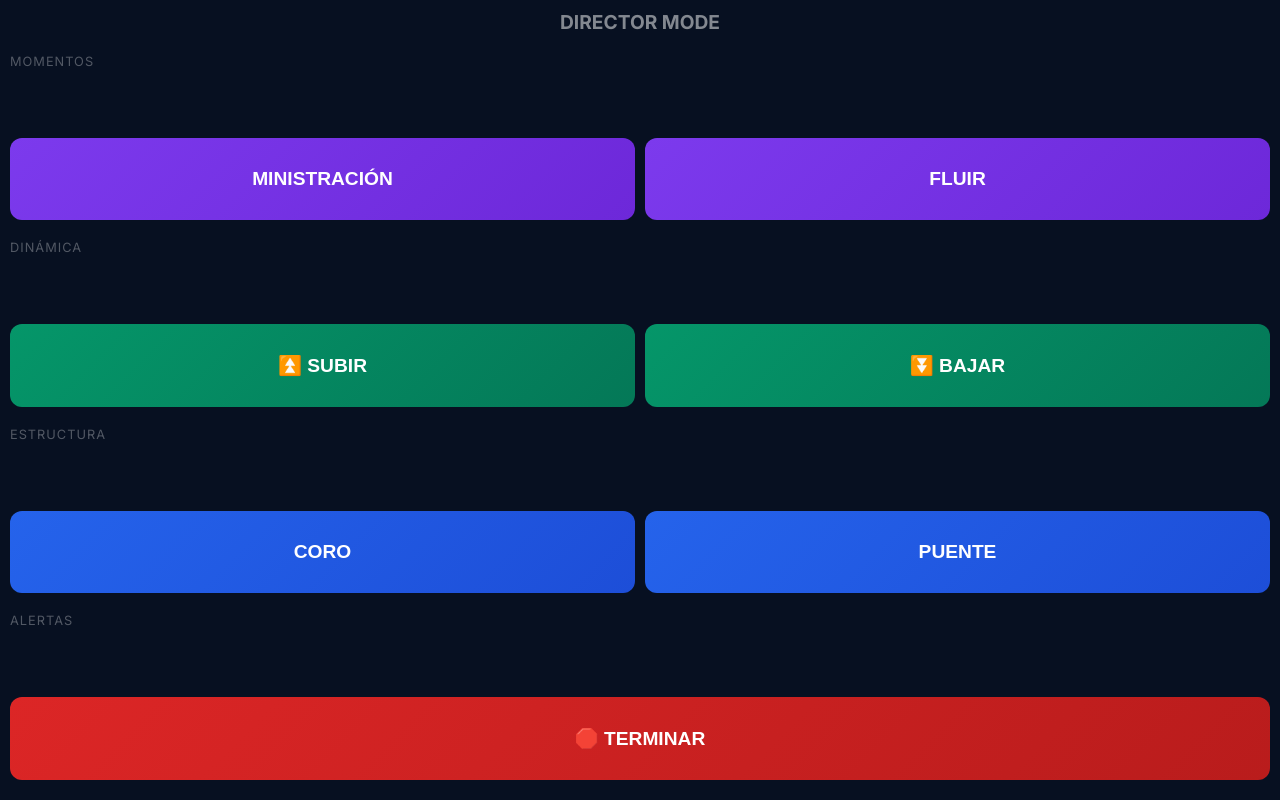
After one commit to Carlosesosa23/edem-worship, a Flask app: page /director in a window 1280 px wide. The commit adds this page. Run offline with Flask 3, Linux system fonts and the light colour scheme; some libraries are stand-ins or nearby versions.

Commit message:
Sistema de Alertas en Vivo

```diff
--- a/app.py
+++ b/app.py
@@ -1,8 +1,11 @@
 from flask import Flask, render_template, request, redirect
+from flask_socketio import SocketIO, emit
 import db
 import os
 
 app = Flask(__name__)
+app.config['SECRET_KEY'] = 'secret!' # Required for sessions in socketio (even if minimal)
+socketio = SocketIO(app, cors_allowed_origins="*", async_mode='eventlet')
 
 # Initialize DB on startup
 with app.app_context():
@@ -91,6 +94,17 @@ def builder():
         s['tones'] = s['tones'].split(',') if s['tones'] else []
     return render_template("builder.html", songs=songs)
 
+# Live Alerts Routes & Events
+@app.route("/director")
+def director():
+    return render_template("director.html")
+
+@socketio.on('send_alert')
+def handle_alert(data):
+    # data = {'type': 'structure', 'message': 'CORO', 'color': 'blue'}
+    print(f"Alert received: {data}")
+    emit('alert', data, broadcast=True)
+
 if __name__ == "__main__":
     # host='0.0.0.0' allows other devices on the network to connect
-    app.run(debug=True, host='0.0.0.0', port=5000)
+    socketio.run(app, debug=True, host='0.0.0.0', port=5000)
--- a/requirements.txt
+++ b/requirements.txt
@@ -1,3 +1,5 @@
 flask
 gunicorn
 psycopg2-binary
+flask-socketio
+eventlet
--- /dev/null
+++ b/templates/director.html
@@ -0,0 +1,122 @@
+<!DOCTYPE html>
+<html>
+
+<head>
+    <meta charset="utf-8">
+    <meta name="viewport" content="width=device-width, initial-scale=1, maximum-scale=1, user-scalable=0">
+    <title>Director Panel - EDEM</title>
+    <link href="https://fonts.googleapis.com/css2?family=Inter:wght@400;700&display=swap" rel="stylesheet">
+    <style>
+        body {
+            background-color: #071021;
+            color: white;
+            font-family: 'Inter', sans-serif;
+            margin: 0;
+            padding: 10px;
+            display: flex;
+            flex-direction: column;
+            height: 100vh;
+            box-sizing: border-box;
+        }
+
+        h1 {
+            margin: 0 0 10px 0;
+            font-size: 1.2rem;
+            text-align: center;
+            color: rgba(255, 255, 255, 0.5);
+        }
+
+        .grid {
+            display: grid;
+            grid-template-columns: 1fr 1fr;
+            gap: 10px;
+            flex-grow: 1;
+            padding-bottom: 10px;
+        }
+
+        button {
+            border: none;
+            border-radius: 12px;
+            font-size: 1.2rem;
+            font-weight: 700;
+            cursor: pointer;
+            color: white;
+            transition: transform 0.1s;
+            text-transform: uppercase;
+        }
+
+        button:active {
+            transform: scale(0.95);
+            opacity: 0.8;
+        }
+
+        /* Categories */
+        .btn-structure {
+            background: linear-gradient(135deg, #2563eb, #1d4ed8);
+        }
+
+        .btn-dynamic {
+            background: linear-gradient(135deg, #059669, #047857);
+        }
+
+        .btn-flow {
+            background: linear-gradient(135deg, #7c3aed, #6d28d9);
+        }
+
+        .btn-alert {
+            background: linear-gradient(135deg, #dc2626, #b91c1c);
+            grid-column: span 2;
+        }
+
+        .section-title {
+            grid-column: span 2;
+            font-size: 0.8rem;
+            text-transform: uppercase;
+            letter-spacing: 1px;
+            color: rgba(255, 255, 255, 0.3);
+            margin-top: 10px;
+        }
+    </style>
+    <script src="https://cdnjs.cloudflare.com/ajax/libs/socket.io/4.0.1/socket.io.js"></script>
+</head>
+
+<body>
+    <h1>DIRECTOR MODE</h1>
+
+    <div class="grid">
+        <!-- Momentos -->
+        <div class="section-title">Momentos</div>
+        <button class="btn-flow" onclick="send('MINISTRACIÓN', 'purple')">Ministración</button>
+        <button class="btn-flow" onclick="send('MOMENTO DE FLUIR', 'purple')">Fluir</button>
+
+        <!-- Dinámica -->
+        <div class="section-title">Dinámica</div>
+        <button class="btn-dynamic" onclick="send('SUBIR INTENSIDAD', 'green')">⏫ SUBIR</button>
+        <button class="btn-dynamic" onclick="send('BAJAR INTENSIDAD', 'orange')">⏬ BAJAR</button>
+
+        <!-- Estructura -->
+        <div class="section-title">Estructura</div>
+        <button class="btn-structure" onclick="send('CORO', 'blue')">CORO</button>
+        <button class="btn-structure" onclick="send('PUENTE', 'blue')">PUENTE</button>
+
+        <!-- Alertas -->
+        <div class="section-title">Alertas</div>
+        <button class="btn-alert" onclick="send('TERMINAR', 'red')">🛑 TERMINAR</button>
+    </div>
+
+    <script>
+        const socket = io();
+
+        function send(msg, color) {
+            // Visual feedback
+            if (navigator.vibrate) navigator.vibrate(50);
+
+            socket.emit('send_alert', {
+                message: msg,
+                color: color
+            });
+        }
+    </script>
+</body>
+
+</html>
--- a/templates/index.html
+++ b/templates/index.html
@@ -155,6 +155,9 @@ Gracia sublime es..." rows="12" style="font-family: monospace; white-space: pre;
         }
     </script>
     <script src="{{ url_for('static', filename='js/mix_builder.js') }}?v=3"></script>
+    <!-- Live Alerts -->
+    <script src="https://cdnjs.cloudflare.com/ajax/libs/socket.io/4.0.1/socket.io.js"></script>
+    <script src="{{ url_for('static', filename='js/alerts.js') }}"></script>
 </body>
 
 </html>
--- a/templates/mix.html
+++ b/templates/mix.html
@@ -77,6 +77,9 @@
         <div class="container">Hecho con ❤️ — EDEM WORSHIP</div>
     </footer>
     <script src="{{ url_for('static', filename='js/transposition.js') }}?v=9"></script>
+    <!-- Live Alerts -->
+    <script src="https://cdnjs.cloudflare.com/ajax/libs/socket.io/4.0.1/socket.io.js"></script>
+    <script src="{{ url_for('static', filename='js/alerts.js') }}"></script>
 </body>
 
 </html>
--- a/templates/song.html
+++ b/templates/song.html
@@ -73,6 +73,9 @@
         <div class="container">Hecho con ❤️ — EDEM WORSHIP</div>
     </footer>
     <script src="{{ url_for('static', filename='js/transposition.js') }}?v=9"></script>
+    <!-- Live Alerts -->
+    <script src="https://cdnjs.cloudflare.com/ajax/libs/socket.io/4.0.1/socket.io.js"></script>
+    <script src="{{ url_for('static', filename='js/alerts.js') }}"></script>
 </body>
 
 </html>
```
Also changed, not shown: static/js/alerts.js (added, +84 -0 lines), 1 other file.
